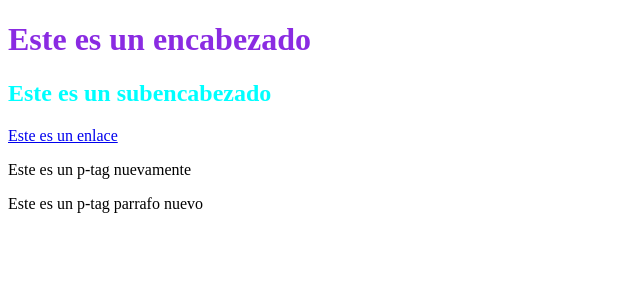
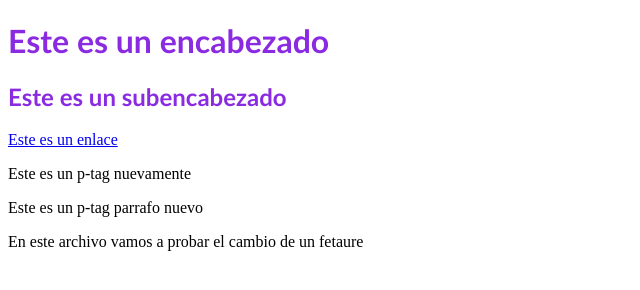
Before and after one commit to washopilot/Full-Stack-Web, a plain HTML site: page index.html in a window 1280 px wide. Shown: the whole page, without its empty margins (0-640 px from the left). Drawn offline with Linux system fonts and the light colour scheme.

Commit message:
se inserta style.css

```diff
--- a/index.html
+++ b/index.html
@@ -2,16 +2,18 @@
 <html>
 
 <head>
-    <title>Mi sitio Web</title>
+    <title>Mi sitio Web Titulo cambiado</title>
+    <link rel="stylesheet" href="style.css">
 </head>
 
 <body>
     <!-- Este es un encabezado -->
-    <h1 style="color:blueviolet">Este es un encabezado</h1>
-    <h2 style="color: aqua;">Este es un subencabezado</h2>
+    <h1>Este es un encabezado</h1>
+    <h2>Este es un subencabezado</h2>
     <a href="http://www.google.com" target="_blank" rel="noopener noreferrer">Este es un enlace</a>
     <p>Este es un p-tag nuevamente</p>
     <p>Este es un p-tag parrafo nuevo</p>
+    <p>En este archivo vamos a probar el cambio de un fetaure</p>
 </body>
 
 </html>
--- /dev/null
+++ b/style.css
@@ -0,0 +1,4 @@
+h1, h2 {
+    color: blueviolet;
+    font-family: 'Gill Sans', 'Gill Sans MT', Calibri, 'Trebuchet MS', sans-serif;
+}
```
